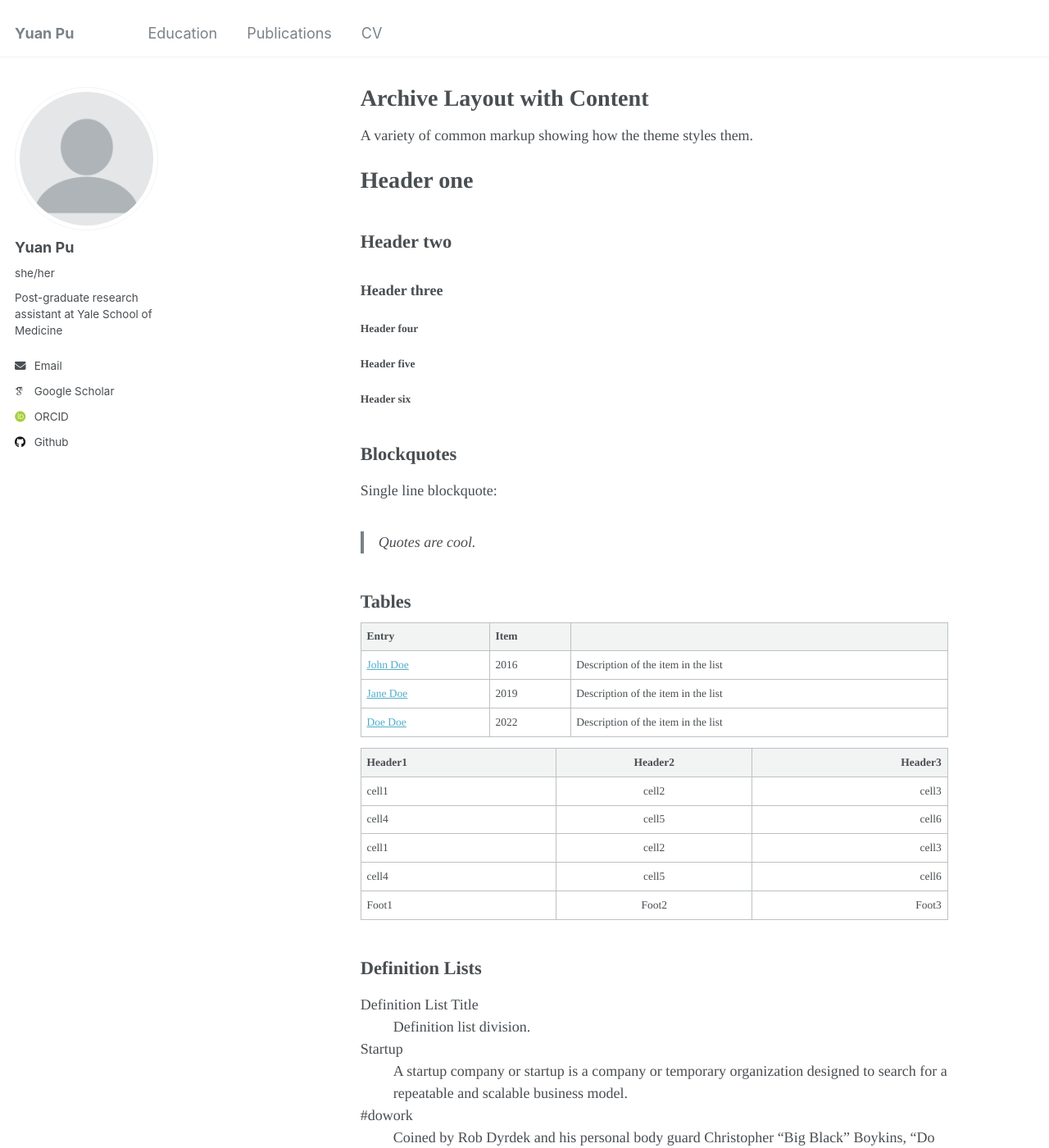
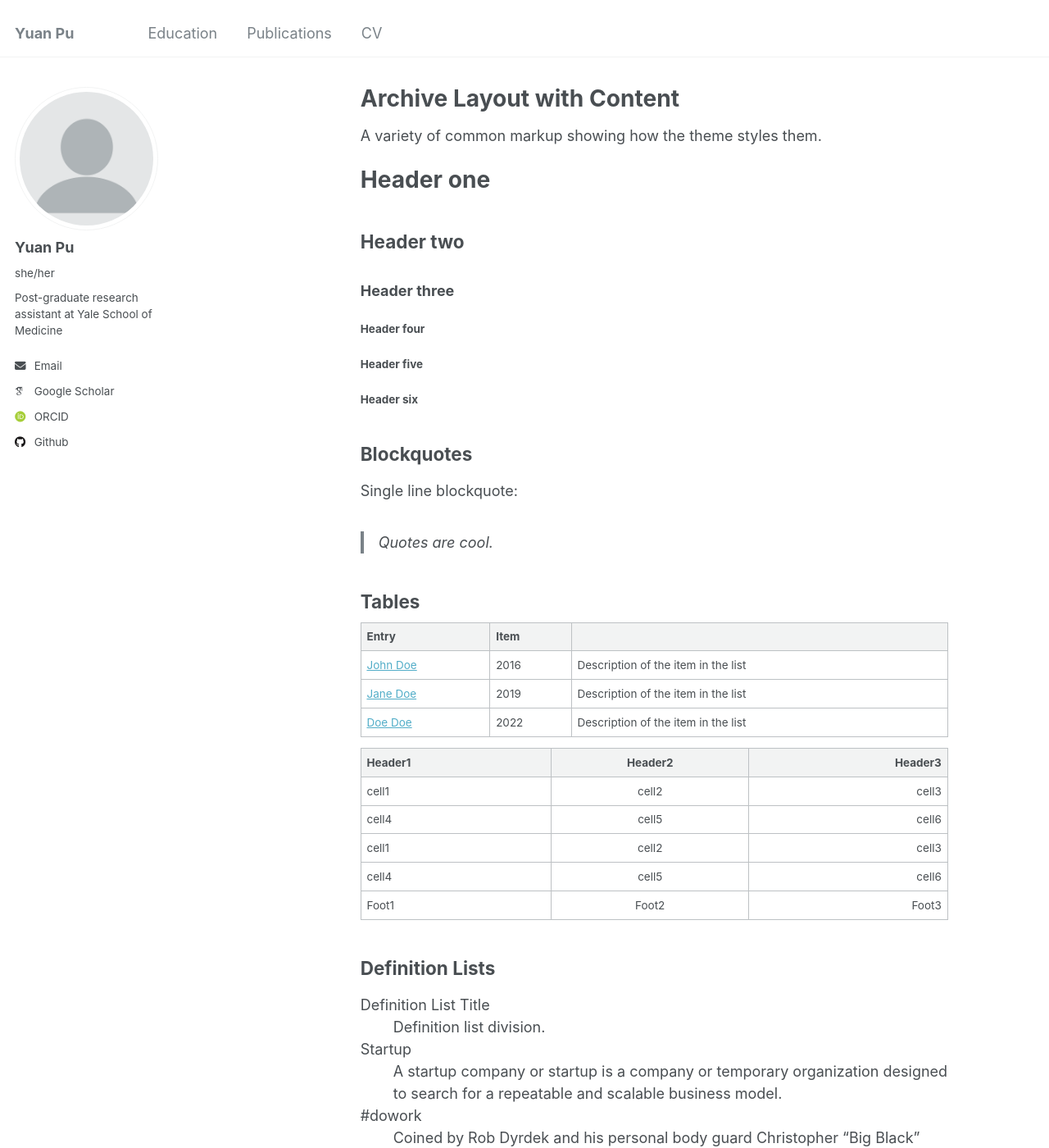
Before and after one commit to yuan-pu/yuan-pu_academicPages, a Jekyll site: the page built from _pages/archive-layout-with-content.md, in a window 1280 px wide and 1400 px high. Shown: the whole window at 82% size. Built offline with Jekyll 4.4.1, drawn with Linux system fonts in a browser that asks for light colours; some web fonts are replaced.

Commit message:
Update _variables.scss

```diff
--- a/_sass/_variables.scss
+++ b/_sass/_variables.scss
@@ -14,7 +14,7 @@ $indent-var                 : 1.3em;
 
 /* system typefaces */
 $serif                      : "Merriweather", Times, serif;
-$sans-serif                 : -apple-system, ".SFNSText-Regular", "San Francisco", "Roboto", "Segoe UI", "Helvetica Neue", "Lucida Grande", Arial, sans-serif;
+$sans-serif                 : "Montserrat", -apple-system, ".SFNSText-Regular", "San Francisco", "Roboto", "Segoe UI", "Helvetica Neue", "Lucida Grande", Arial, sans-serif;
 $monospace                  : Monaco, Consolas, "Lucida Console", monospace;
 
 /* sans serif typefaces */
@@ -28,9 +28,9 @@ $bodoni                     : "Bodoni MT", serif;
 $calisto                    : "Calisto MT", serif;
 $garamond                   : Garamond, serif;
 
-$global-font-family         : $serif; // sans-serif or serif
-$header-font-family         : $serif; // sans-serif or serif
-$caption-font-family        : $serif;
+$global-font-family         : $sans-serif; // sans-serif or serif
+$header-font-family         : $sans-serif; // sans-serif or serif
+$caption-font-family        : $sans-serif; // sans-serif or serif
 
 /* type scale */
 $type-size-1                : 2.441em;  // ~39.056px
```
